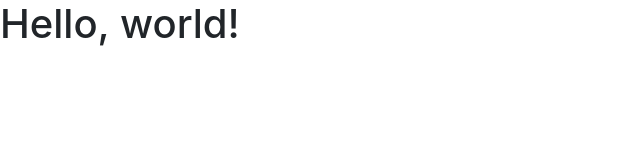
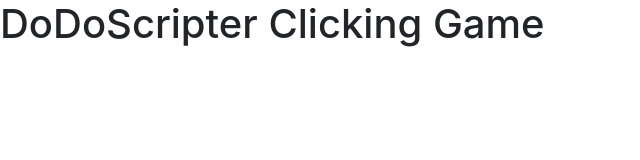
Before and after one commit to dodoscripter/clicking-game, a plain HTML site: page index.html in a window 1280 px wide. Shown: the whole page, without its empty margins (0-640 px from the left). Drawn offline with nearby package versions, Linux system fonts and the light colour scheme.

Commit message:
update title

```diff
--- a/index.html
+++ b/index.html
@@ -5,7 +5,7 @@
     <meta http-equiv="X-UA-Compatible" content="IE=edge">
     <meta name="viewport" content="width=device-width, initial-scale=1">
     <!-- The above 3 meta tags *must* come first in the head; any other head content must come *after* these tags -->
-    <title>Bootstrap 101 Template</title>
+    <title>DoDoScripter Clicking Game</title>
 
     <!-- Bootstrap -->
     <link href="css/bootstrap.min.css" rel="stylesheet">
@@ -18,7 +18,7 @@
     <![endif]-->
   </head>
   <body>
-    <h1>Hello, world!</h1>
+    <h1>DoDoScripter Clicking Game</h1>
 
     <!-- jQuery (necessary for Bootstrap's JavaScript plugins) -->
     <script src="https://ajax.googleapis.com/ajax/libs/jquery/1.12.4/jquery.min.js"></script>
```
